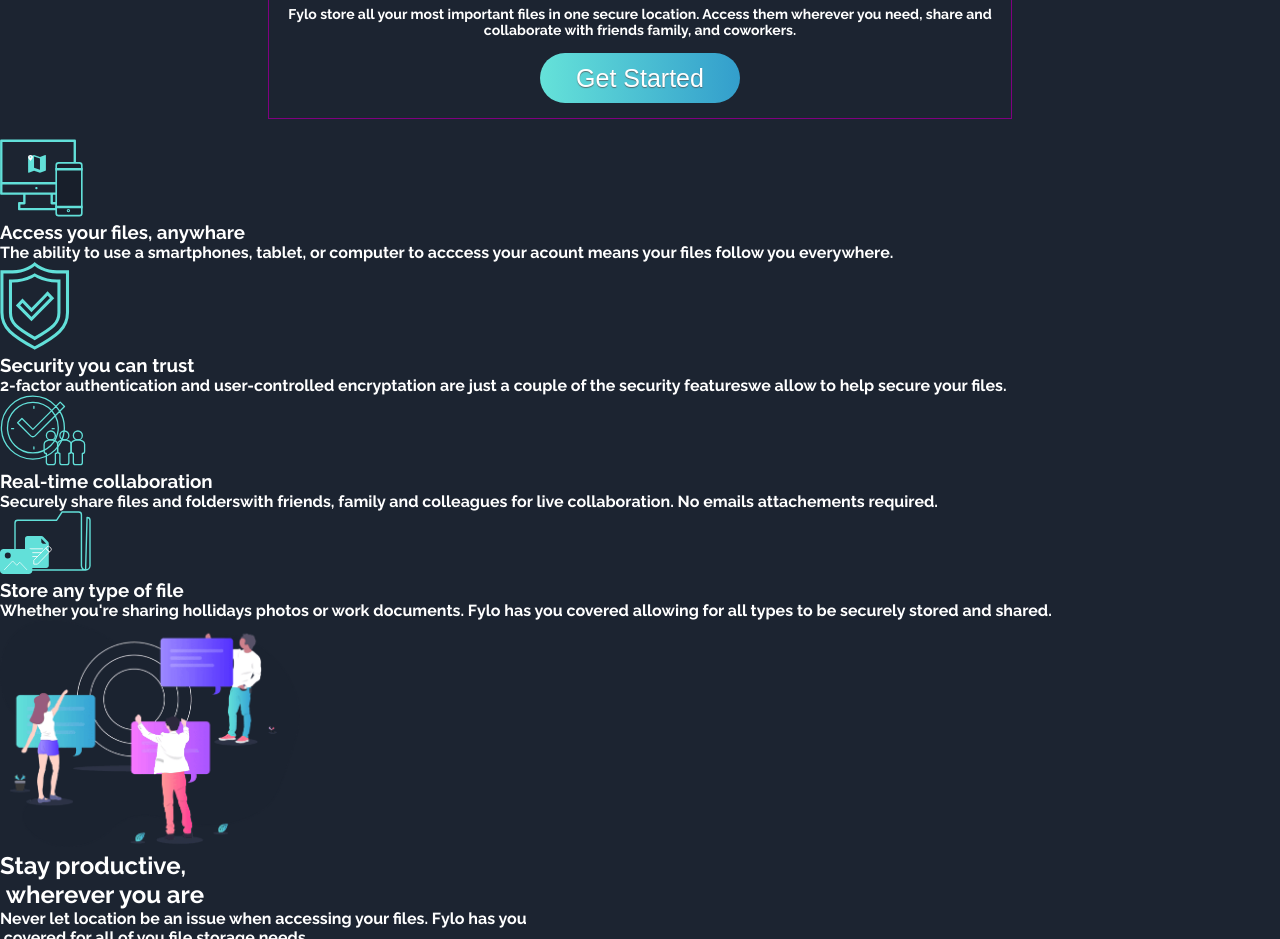
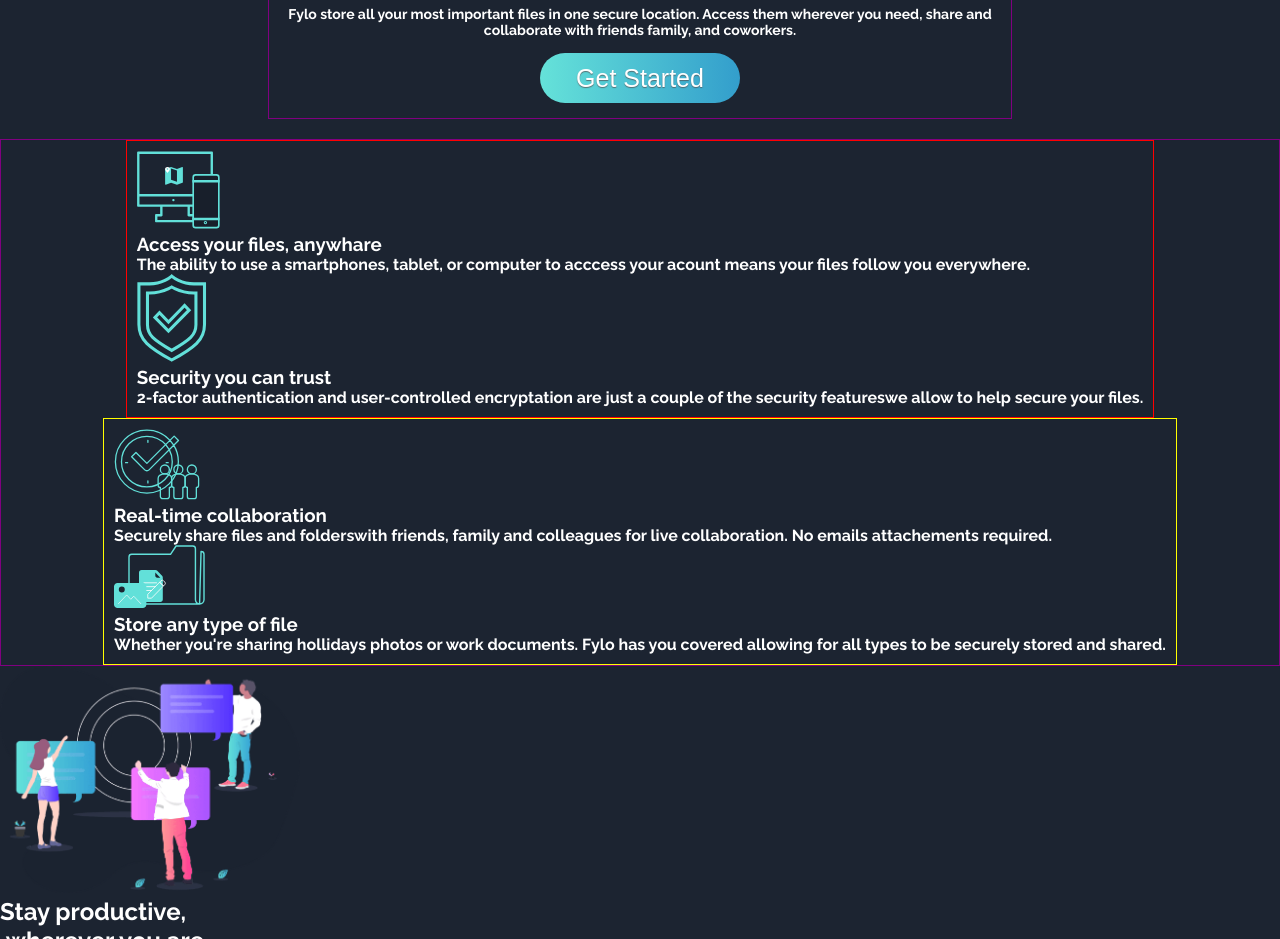
Before and after one commit to DevPedroA78/landingDaniPete, a plain HTML site: page index.html in a window 1280 px wide. Shown: the part 840-1779 px from the top of the page. Drawn offline with Linux system fonts and the light colour scheme.

Commit message:
Trabajando con main

```diff
--- a/css/_header.scss
+++ b/css/_header.scss
@@ -28,6 +28,7 @@ nav div ul li a {
 
 /*Clase para CENTRAR el bloque de imagen contexto H1, danda Espaciado 20px alrededor*/
 .main-inlineflex {
+    align-items: center;
     display: flex;
     flex-direction: column;
     justify-content: space-evenly;
--- a/css/style.scss
+++ b/css/style.scss
@@ -14,3 +14,32 @@
     background-color: $dark-blue1;
     color: $neutral-white;
 }
+
+.container2-services {
+    border: 1px solid purple;
+    align-items: center;
+    display: flex;
+    flex-direction: column;
+
+    .container2-ab {
+        border: 1px solid red;
+        padding: 10px;
+        /*display: flex;*/
+        /*flex-direction: column;*/
+    }
+
+    .container2-cd {
+        border: 1px solid yellow;
+        padding: 10px;
+        /*display: flex;*/
+        /*flex-direction: column;*/
+    }
+
+    /*div {
+        padding: 10px;
+        article {
+            border: 1px solid red;
+            padding: 20px;
+        }
+    }*/
+}
--- a/index.html
+++ b/index.html
@@ -39,25 +39,29 @@
     <main>
     <!-- Aqui va la seccion y divs para los botones y servicios -->
     <section class="container2-services">
-        <div>
+        <div class="container2-ab">
+            <article>
                 <img src="images/icon-access-anywhere.svg" alt="Access files">
                 <h3>Access your files, anywhare</h3>
                 <p>The ability to use a smartphones, tablet, or computer to acccess your acount means your files follow you everywhere.</p>
-        </div>
-        <div>
+            </article>
+            <article>
                 <img src="images/icon-security.svg" alt="Security">
                 <h3>Security you can trust</h3>
                 <p>2-factor authentication and user-controlled encryptation are just a couple of the security featureswe allow to help secure your files.</p>
+            </article>
         </div>
-        <div>
+        <div class="container2-cd">
+            <article>
                 <img src="images/icon-collaboration.svg" alt="Collaboration">
                 <h3>Real-time collaboration</h3>
                 <p>Securely share files and folderswith friends, family and colleagues for live collaboration. No emails attachements required.</p>
-        </div>
-        <div>
+            </article>
+            <article>
                 <img src="images/icon-any-file.svg" alt="Storing files">
                 <h3>Store any type of file</h3>
                 <p>Whether you're sharing hollidays photos or work documents. Fylo has you covered allowing for all types to be securely stored and shared.</p>
+            </article>
         </div>
     </section>
     </main>
```
Also changed, not shown: css/style.css, 1 other file. Lines whose indentation alone changed are shown as unchanged.
